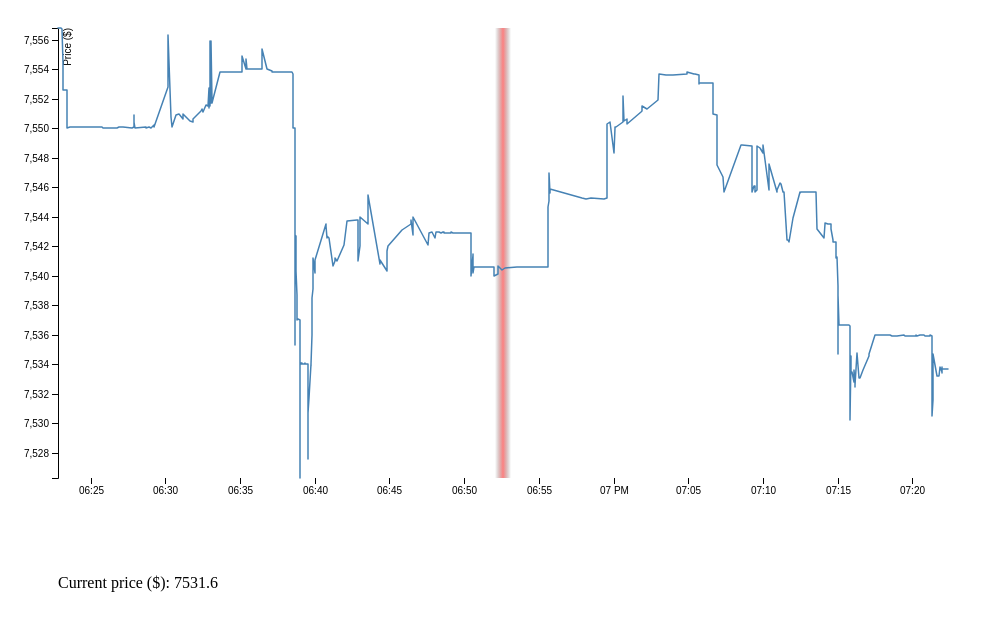
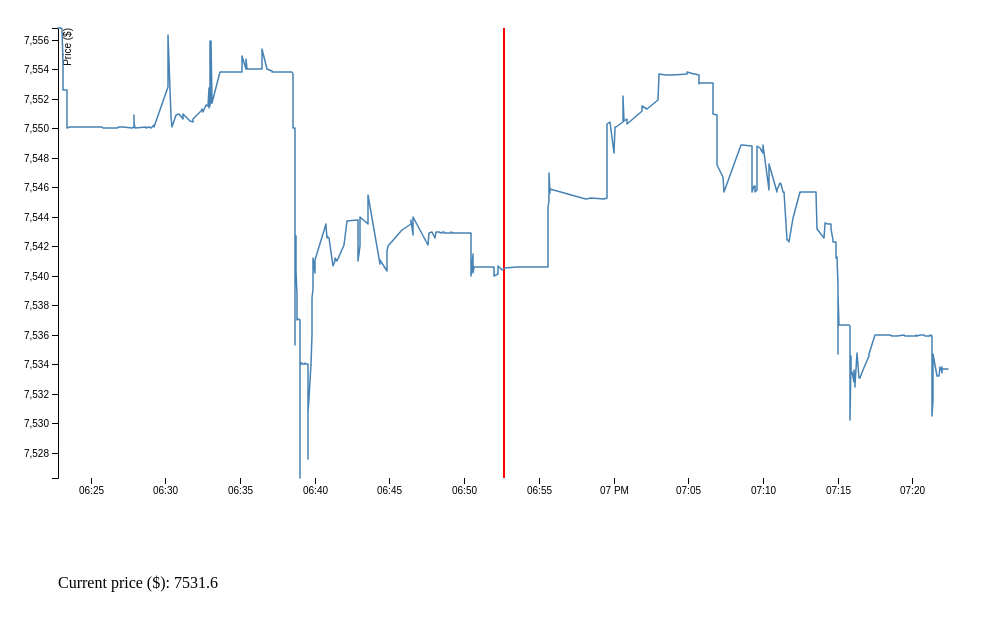
Before and after one commit to vprecup/crypto-vis, a website: page line-graph/index.html in a window 1280 px wide. Shown: the whole page, without its empty margins (0-988 px from the left). Drawn offline with nearby package versions, Linux system fonts and the light colour scheme.

Commit message:
Fixed the cursor style based on suggestion from Holger

```diff
--- a/line-graph/index.html
+++ b/line-graph/index.html
@@ -33,7 +33,7 @@
         .attr('stop-opacity', 0);
     cursorGradient.append('stop')
         .attr('offset', 0.5)
-        .attr('stop-color', '#ff0000')
+        .attr('stop-color', '#0000ff')
         .attr('stop-opacity', 0.5);
     cursorGradient.append('stop')
         .attr('offset', 1)
@@ -83,29 +83,37 @@
             boundText.raise().text('Current price ($): ' + data[inverseX(index)].price);
         }
 
-        function dragStarted() {
+        function dragCursor() {
             var cursor = d3.select(this).classed('dragging', true);
-            d3.event.on('drag', dragged).on('end', ended);
-
-            function dragged(d) {
-                cursor.raise().attr('x', d3.event.x - cursorWidth / 2);
-                updatePrice(d3.event.x);
-            }
-
-            function ended(d) {
-                cursor.classed('dragging', false);
-            }
+            var newValue = +cursor.attr('x') + d3.event.dx;
+            cursor.attr('x', newValue);
+            d3.select('#cursorLine').attr('x', newValue + cursorWidth / 2 - 1);
+            updatePrice(d3.event.x);
         }
         dataCanvas = g.append("g");
 
-        dataCanvas.append('rect')
+        // Current time selection cursor
+        var cursor = dataCanvas.append('g');
+        cursor.append('rect')
+            .attr('x', width / 2)
+            .attr('y', 0)
+            .attr('width', 2)
+            .attr('height', height)
+            .attr('id', 'cursorLine')
+            .style('fill', 'red')
+            .style('opacity', 1);
+        cursor.append('rect')
             .attr('x', (width - cursorWidth) / 2)
             .attr('y', 0)
             .attr('width', cursorWidth)
             .attr('height', height)
             .attr('fill', 'url(#cursorGradient)')
-            .call(d3.drag().on('start', dragStarted));
+            .attr('opacity', 0)
+            .on('mouseover', function(d, i) { d3.select(this).attr('opacity', 0.3); })
+            .on('mouseout', function(d, i) { d3.select(this).attr('opacity', 0); })
+            .call(d3.drag().on('drag', dragCursor));
 
+        // Price line graph / Path
         dataCanvas.append("path")
             .datum(data)
             .attr("fill", "none")
```
